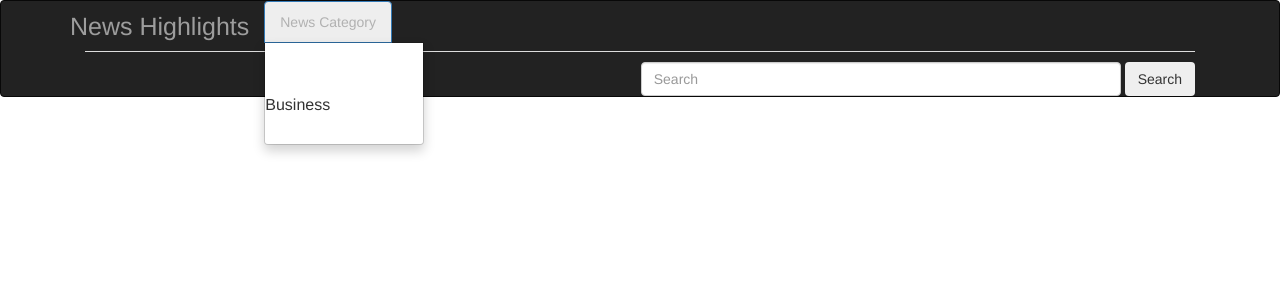
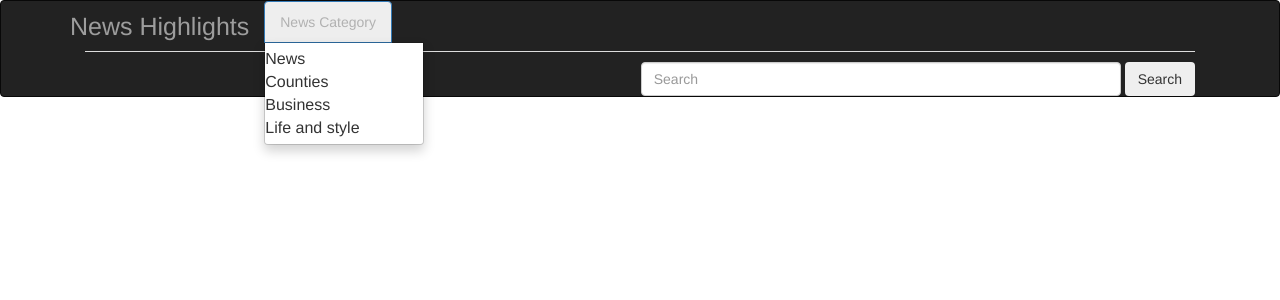
Before and after one commit to maggiebarbie1995/Newsfunicular, a Flask app: template app/templates/base.html in a window 1280 px wide, after a click on "News Category". Shown: the top 300 px of the page. Run offline with Flask 2, Linux system fonts and the light colour scheme; the template is opened without the code that fills it, so the values that code supplies are empty; some libraries are stand-ins or nearby versions.

Commit message:
add file changes

```diff
--- a/app/request.py
+++ b/app/request.py
@@ -69,10 +69,11 @@ def get_articles(id):
             if articles_results['articles']:
                 articles_object = process_articles(articles_results['articles'])
             return articles_object
+
 def process_articles(articles_list):
     articles_object = []
     for article_item in articles_list:
-        # id = article_item['id']
+        id = article_item['id']
         author = article_item['author']
         title = article_item['title']
         description = article_item['description']
--- a/app/templates/navbar.html
+++ b/app/templates/navbar.html
@@ -9,14 +9,14 @@
             </a> -->
             <a class="nav-link dropdown-toggle" data-toggle="dropdown"
             href="#" role="hover" aria-haspopup="true" aria-expanded="false " style="color:rgb(177, 177, 177);
-              background-color:green rgb(0,128) ;
+              background-color:green rgb(0,128);
             ">
             News Category</a>
             <div style="background: red rgb(255,0); font-size: 16px;" class="dropdown-menu">
-              <a  class="dropdown-item" style="color: white; text-decoration: none;" href="/search/Sports">News</a><br>
-              <a  class="dropdown-item" style="color: white; text-decoration: none;" href="/search/Entertainment">Counties</a><br>
+              <a  class="dropdown-item" style="color: white; text-decoration: none;" href="/search/Sports"></a>News<br>
+              <a  class="dropdown-item" style="color: white; text-decoration: none;" href="/search/Entertainment"></a>Counties<br>
               <a class="dropdown-item" style="color: white; text-decoration: none;" href="/search/Business"></a>Business<br>
-              <a class="dropdown-item" style="color: white;text-decoration: none;" href="/search/Travel">Life and style</a>
+              <a class="dropdown-item" style="color: white;text-decoration: none;" href="/search/Travel"></a>Life and style<br>
 
             </div>
           </li>
```
Also changed, not shown: app/main/views.py (+6 -6 lines).
